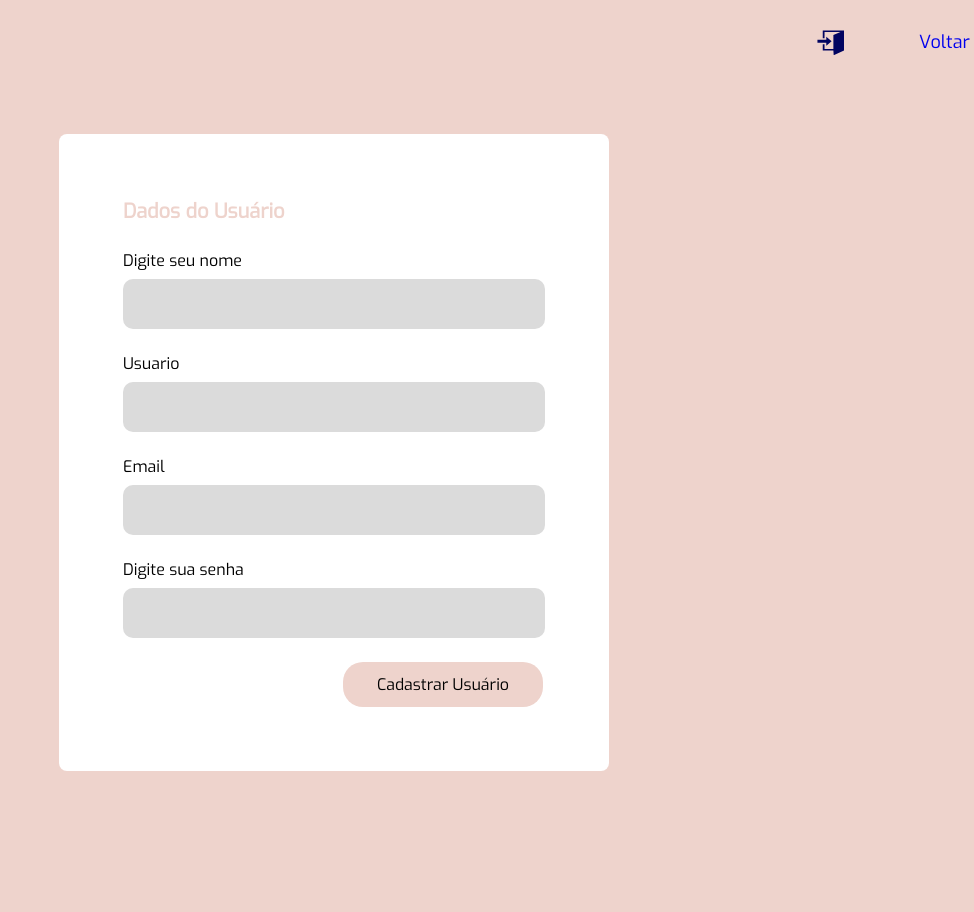
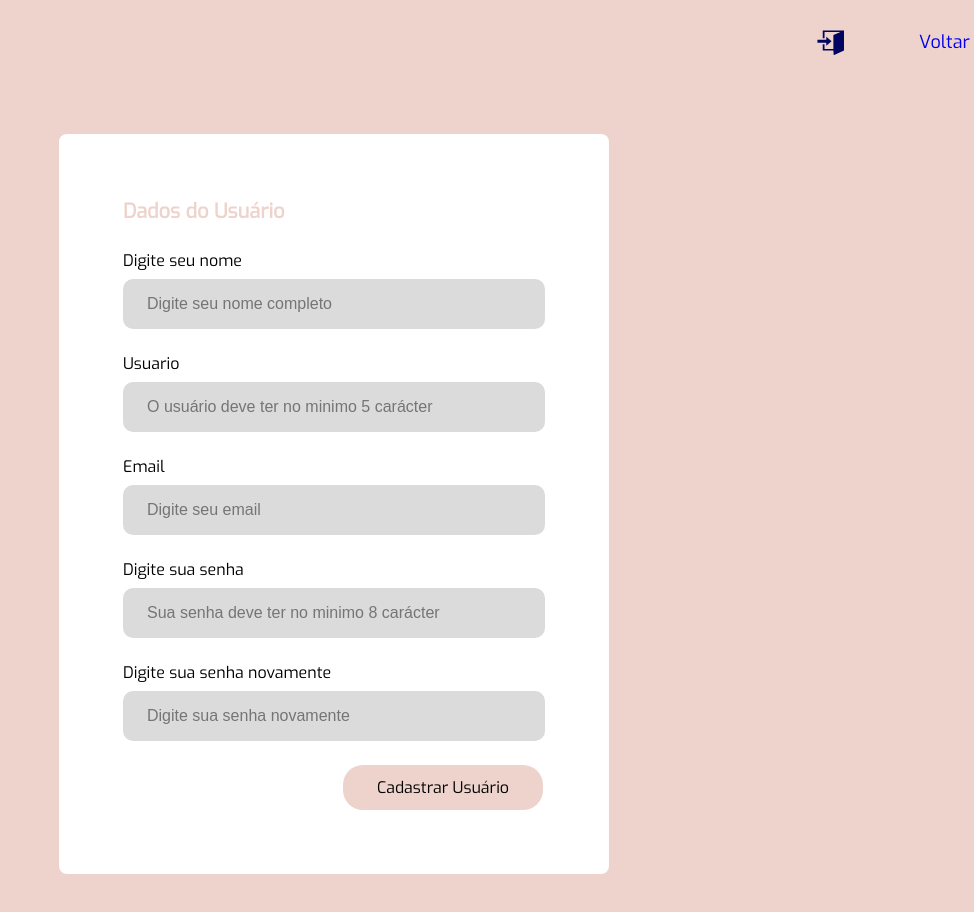
Before and after one commit to GabrielCarreiro/pet-home, a website: page src/views/record.html in a window 1280 px wide. Shown: the whole page, without its empty margins (306-1280 px from the left). Before the commit the page ends 851 px from the top, so only its background shows below. Drawn offline with nearby package versions, Linux system fonts and the light colour scheme; files that its build step writes are made by us from their sources.

Commit message:
Versão 1.0.0

```diff
--- a/public/styles/search.css
+++ b/public/styles/search.css
@@ -27,6 +27,7 @@
     font-size: 20px;
     display: block;
     margin-bottom: 8px;
+    margin-left: 20px;
 }
 .content form .search-field{
     display: flex;
@@ -37,6 +38,7 @@
     width: 500px;
     height: 50px;
     font-size: 20px;
+    padding: 0 24px;
     border-radius: 10px 0 0 10px;
     border: 0;
     outline: none;
--- a/src/database/db.js
+++ b/src/database/db.js
@@ -10,7 +10,7 @@ module.exports = db
 // utilizar o obejto de dados para nossas operações
 
 // db.serialize(() => {
-//     Criar tabelas
+//    // Criar tabelas
 //     db.run(`
 //         CREATE TABLE IF NOT EXISTS places (
 //             id INTEGER PRIMARY KEY AUTOINCREMENT,
@@ -35,7 +35,8 @@ module.exports = db
 //             name TEXT,
 //             user TEXT,
 //             email TEXT,
-//             password TEXT
+//             password BLOB,
+//             confirm_password BLOB
 //         );
 
 //     `)
--- a/src/views/record.html
+++ b/src/views/record.html
@@ -27,7 +27,7 @@
                         <label for="name">
                             Digite seu nome
                         </label>
-                        <input type="text" name="name">
+                        <input type="text" name="name"  placeholder="Digite seu nome completo" minlength="4" required>
                     </div>
                 </div>
                 <div class="field-group">
@@ -35,7 +35,7 @@
                         <label for="user">
                             Usuario
                         </label>
-                        <input type="text" name="user">
+                        <input type="text" name="user"  placeholder="O usuário deve ter no minimo 5 carácter" maxlength="15" minlength="5" required>
                     </div>
                 </div>
                 <div class="field-group">
@@ -43,7 +43,7 @@
                         <label for="email">
                             Email
                         </label>
-                        <input type="text" name="email">
+                        <input type="text" name="email" placeholder="Digite seu email" minlength="8" required>
                     </div>
                 </div>
                 <div class="field-group">
@@ -51,7 +51,15 @@
                         <label for="password">
                             Digite sua senha
                         </label>
-                        <input type="password" name="password">
+                        <input type="password" name="password" placeholder="Sua senha deve ter no minimo 8 carácter" maxlength="12" minlength="8" required>
+                    </div>
+                </div>
+                <div class="field-group">
+                    <div class="field">
+                        <label for="confirm_password">
+                            Digite sua senha novamente
+                        </label>
+                        <input type="password" name="confirm_password" placeholder="Digite sua senha novamente" maxlength="12" minlength="8" required>
                     </div>
                 </div>
                 <button type="submit">
```
Also changed, not shown: src/server.js (+13 -4 lines), 1 other file.
